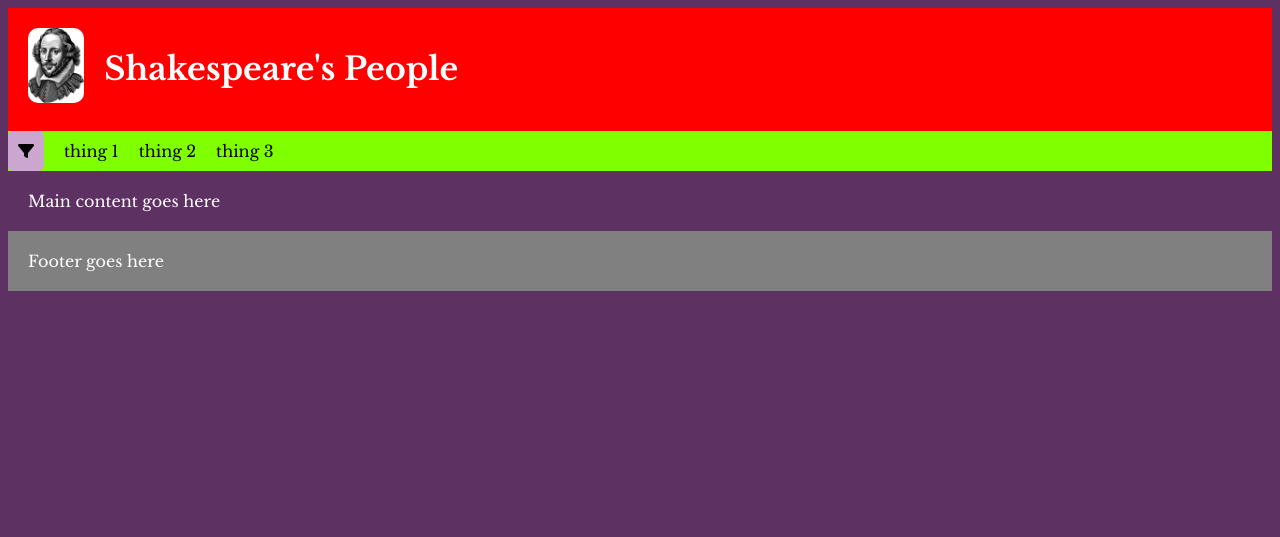
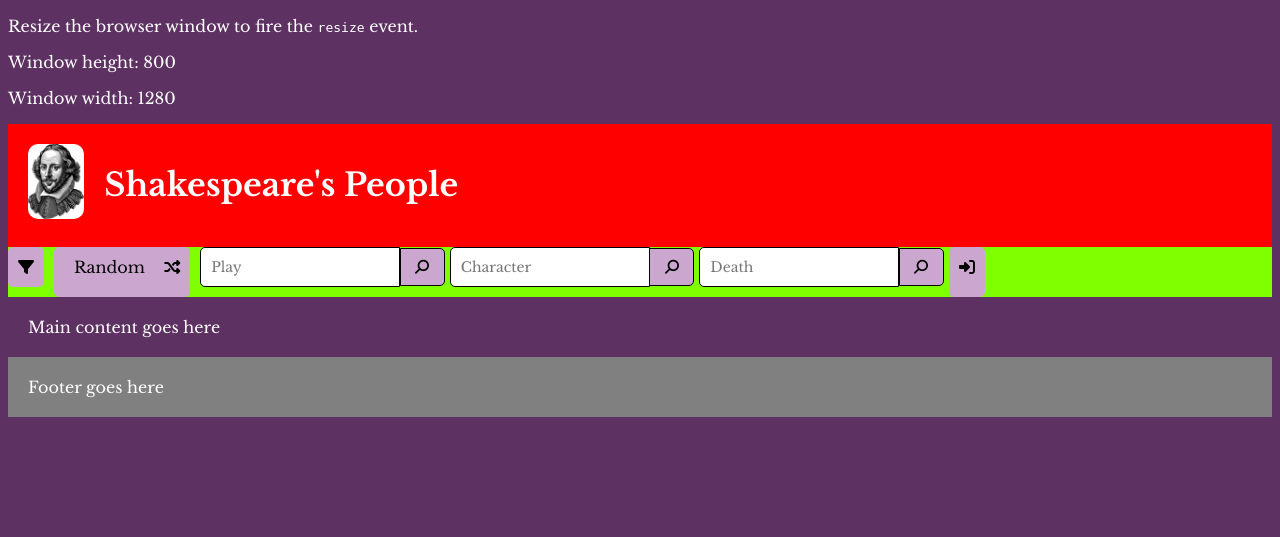
Before and after one commit to J-Gottschalk-NZ/2025_Shakespeare_DB, a PHP site: page / in a window 1280 px wide. Shown: the top 537 px of the page. Before the commit the page ends 291 px from the top, so only its background shows below. Run offline with PHP 8.4, Linux system fonts and the light colour scheme; some libraries are stand-ins or nearby versions; some web fonts are replaced.

Commit message:
Navigation in progress (spacing fixes needed)

```diff
--- /dev/null
+++ b/css/forms.css
@@ -0,0 +1,49 @@
+
+
+.search {
+    background:#ffffff;
+    width: 200px;
+}
+
+input, textarea, select {
+font-family: "Libre Baskerville", serif;
+    font-size: 14px;
+    padding: 10px;
+    margin-bottom: 10px;    /* adds gap underneath widget */
+    display: inline-block;
+    border: 1px solid #000;
+    box-sizing: border-box;
+    width: 100%;
+}
+
+
+.quicksearch {
+    border-radius: 5px 0 0 5px;
+    display: inline-block;
+    padding: 10px;
+}
+
+
+.submit::-moz-focus-inner {
+    border: 0;
+}
+
+
+.submit {
+    position:relative;
+    width: 45px;
+    font-size: 14px;
+
+    left:-5px;
+    background-color: #cba7cf;
+    color:#000000;
+    border: 1px solid #000;
+    border-radius: 0 5px 5px 0;
+    display: inline-block;
+    padding: 10px;
+}
+
+.submit:hover {
+    background-color: #000;
+    color: #cba7cf;
+}
--- a/css/sand_style.css
+++ b/css/sand_style.css
@@ -112,7 +112,8 @@ nav {
   padding: 10px;
 }
 
-@media screen and (max-width: 768px) {
+
+@media screen and (max-width: 820px) {
 
   .nav-items {
     display: none;
--- a/index.php
+++ b/index.php
@@ -14,6 +14,7 @@
 
     <link rel="stylesheet" type="text/css" href="css/sand_style.css" />
     <link rel="stylesheet" href="css/side_panel.css">
+    <link rel="stylesheet" href="css/forms.css">
 
 
     <!-- Links to javascript - use defer to prevent javascript trying to load before elements have been created -->
@@ -21,6 +22,9 @@
 
   </head>
   <body>
+
+  <!-- Temporary code to see screen width for media queries. -->
+  <?php include('screen_size.php');?>
 
   <div class="wrapper">
 
@@ -50,9 +54,44 @@
 
       <div class="nav-items">
 
-      <span>thing 1</span>
-      <span>thing 2</span>
-      <span>thing 3</span>
+          <a href="#" class='nav-button'><span>Random&nbsp;&nbsp;</span><i class="fa-solid fa-shuffle"></i></a>
+
+         <!-- Play Search -->
+        <form class="key-search" method="post" action="index.php?page=#" enctype="multipart/form-data">
+
+            <input class="search quicksearch" type="text" name="play_search_term" value="" required placeholder="Play">
+
+            <button type="submit" class="submit" name="play_search">
+                <i class="fa-solid fa-magnifying-glass fa-flip-horizontal"></i>
+            </button>
+
+        </form>     <!-- / play search -->
+
+        <!-- Character Search -->
+        <form class="key-search" method="post" action="index.php?page=#" enctype="multipart/form-data">
+
+            <input class="search quicksearch" type="text" name="character_search_term" value="" required placeholder="Character">
+
+            <button type="submit" class="submit" name="character_search">
+                <i class="fa-solid fa-magnifying-glass fa-flip-horizontal"></i>
+            </button>
+
+        </form>     <!-- / character search -->
+
+        <!-- Death Search -->
+        <form class="key-search" method="post" action="index.php?page=#" enctype="multipart/form-data">
+
+            <input class="search quicksearch" type="text" name="death_search_term" value="" required placeholder="Death">
+
+            <button type="submit" class="submit" name="death_search">
+                <i class="fa-solid fa-magnifying-glass fa-flip-horizontal"></i>
+            </button>
+
+        </form>     <!-- / character search -->
+
+        <!-- Log in / logout button -->
+        <a class="nav-button" href="#"><i class="fa-solid fa-right-to-bracket"></i></a>
+
 
     </div>    <!-- /  nav items -->
 
--- a/js/side_bar.js
+++ b/js/side_bar.js
@@ -9,10 +9,3 @@ function openNav() {
 function closeNav() {
   document.getElementById("myFilterpanel").style.width = "0";
 }
-
-// Change hamburger bars to cross on click
-let changeIcon = function(icon) {
-  icon.classList.toggle('fa-xmark')
-}
-
-changeIcon = (icon) => icon.classList.toggle('fa-xmark')
```
